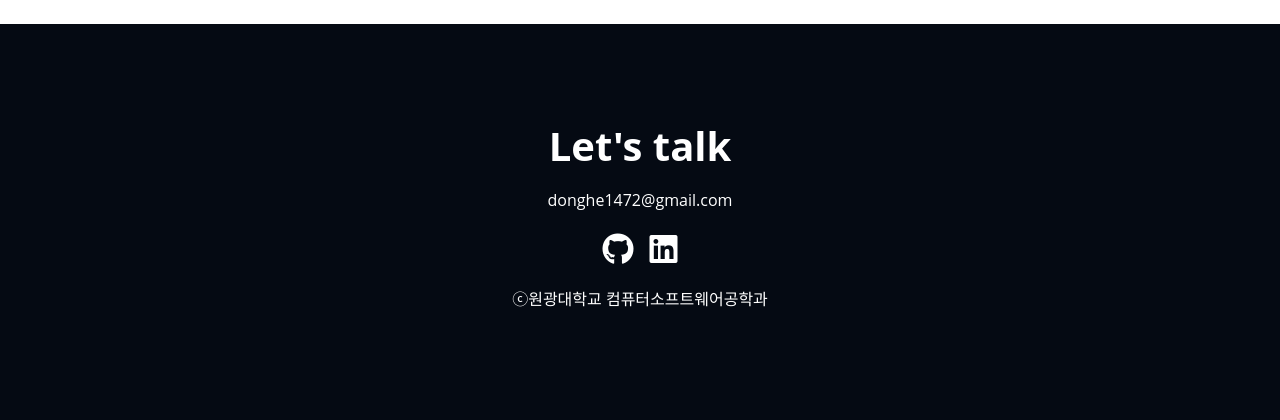
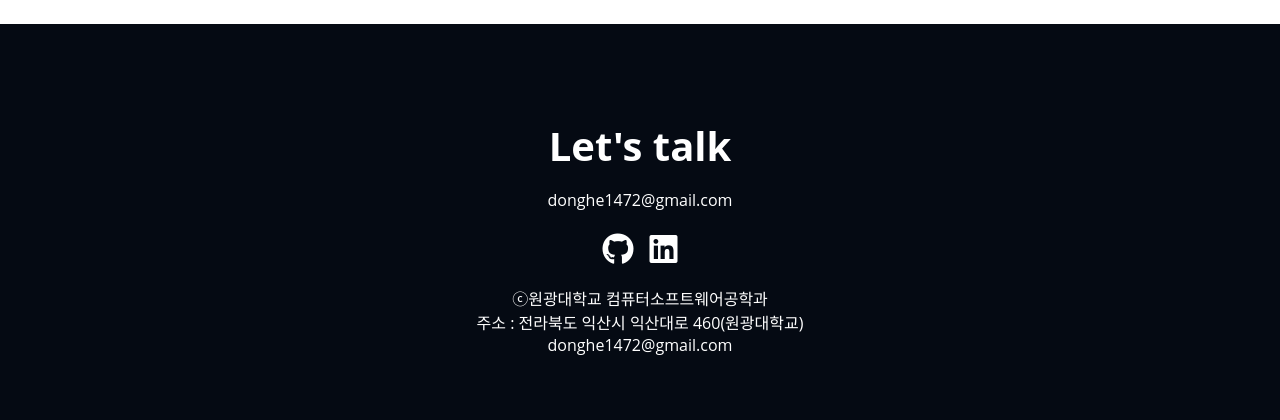
Before and after one commit to 2023-2-daljak/back-end, a Django app: page / in a window 1280 px wide. Shown: the part 3818-4238 px from the top of the page. Before the commit the page ends 4192 px from the top, so only its background shows below. Run offline with Django 4.2, Linux system fonts and the light colour scheme; data comes from the database, SQL or seed files in the repository; some libraries are stand-ins or nearby versions.

Commit message:
템플릿 조금 수정

```diff
--- a/templates/products/product_list.html
+++ b/templates/products/product_list.html
@@ -234,6 +234,8 @@
           </li>
         </ul>
         <p>ⓒ원광대학교 컴퓨터소프트웨어공학과</p>
+        <p class="description">주소 : 전라북도 익산시 익산대로 460(원광대학교) </p>
+        <p class="description">donghe1472@gmail.com</p>
       </div>
     </footer>
 
```
